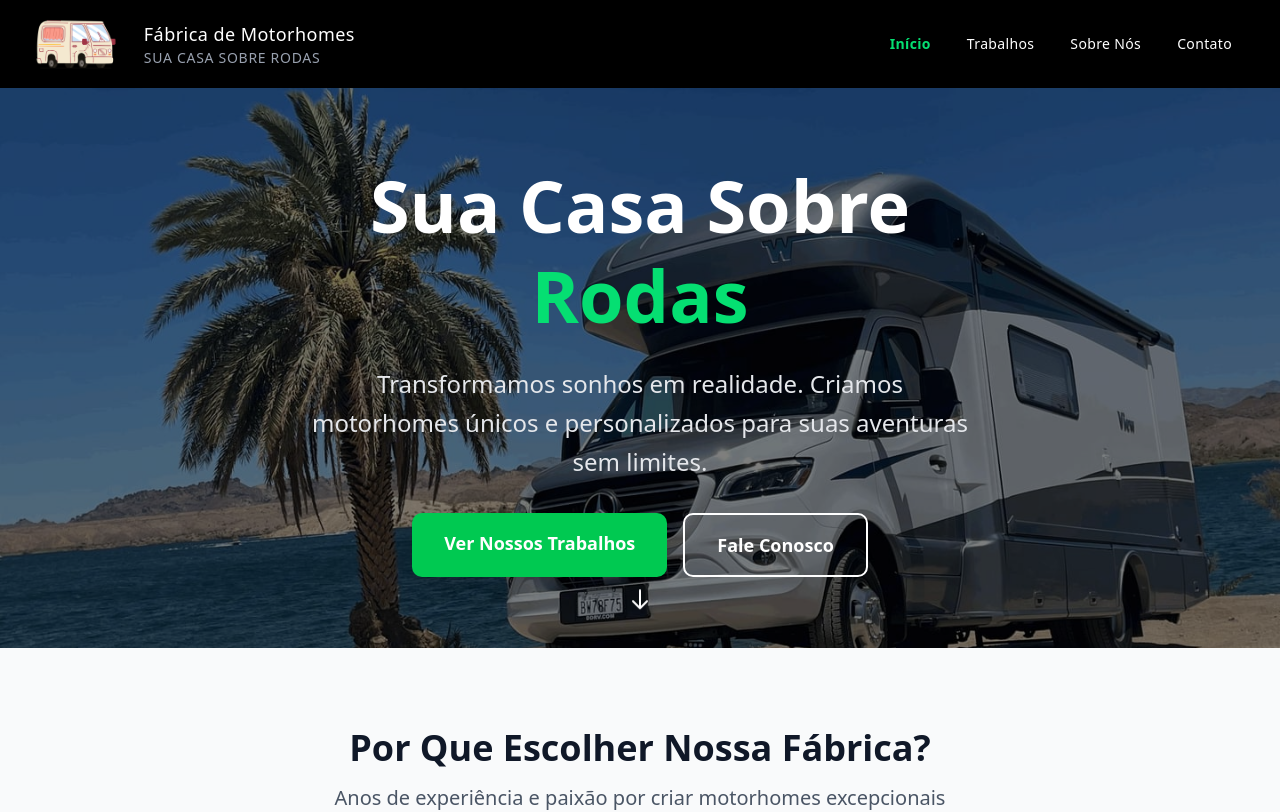
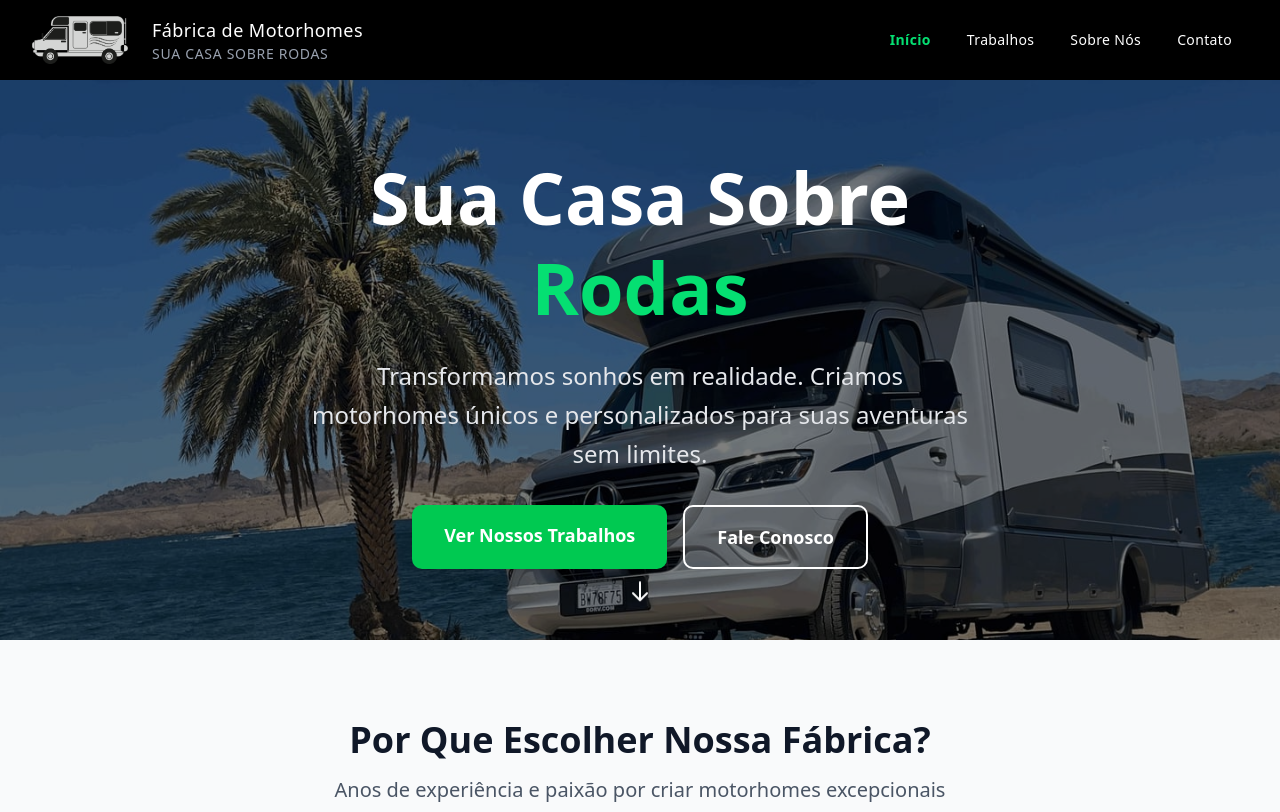
Before and after one commit to diguzim/motorhome-fe, a Next.js app: page / in a window 1280 px wide. Shown: the top 812 px of the page. Built offline with nearby package versions, Linux system fonts and the light colour scheme.

Commit message:
Improving logo

```diff
--- a/src/components/navigation/header.tsx
+++ b/src/components/navigation/header.tsx
@@ -14,9 +14,9 @@ const Header: React.FC = () => (
         <Image
           src="/logo.png"
           alt="Logo Motorhome"
-          width={140}
-          height={112}
-          className="h-14 w-auto"
+          width={156}
+          height={124}
+          className="w-24 h-auto"
           priority
         />
       </Link>
```
Also changed, not shown: public/logo.png.
